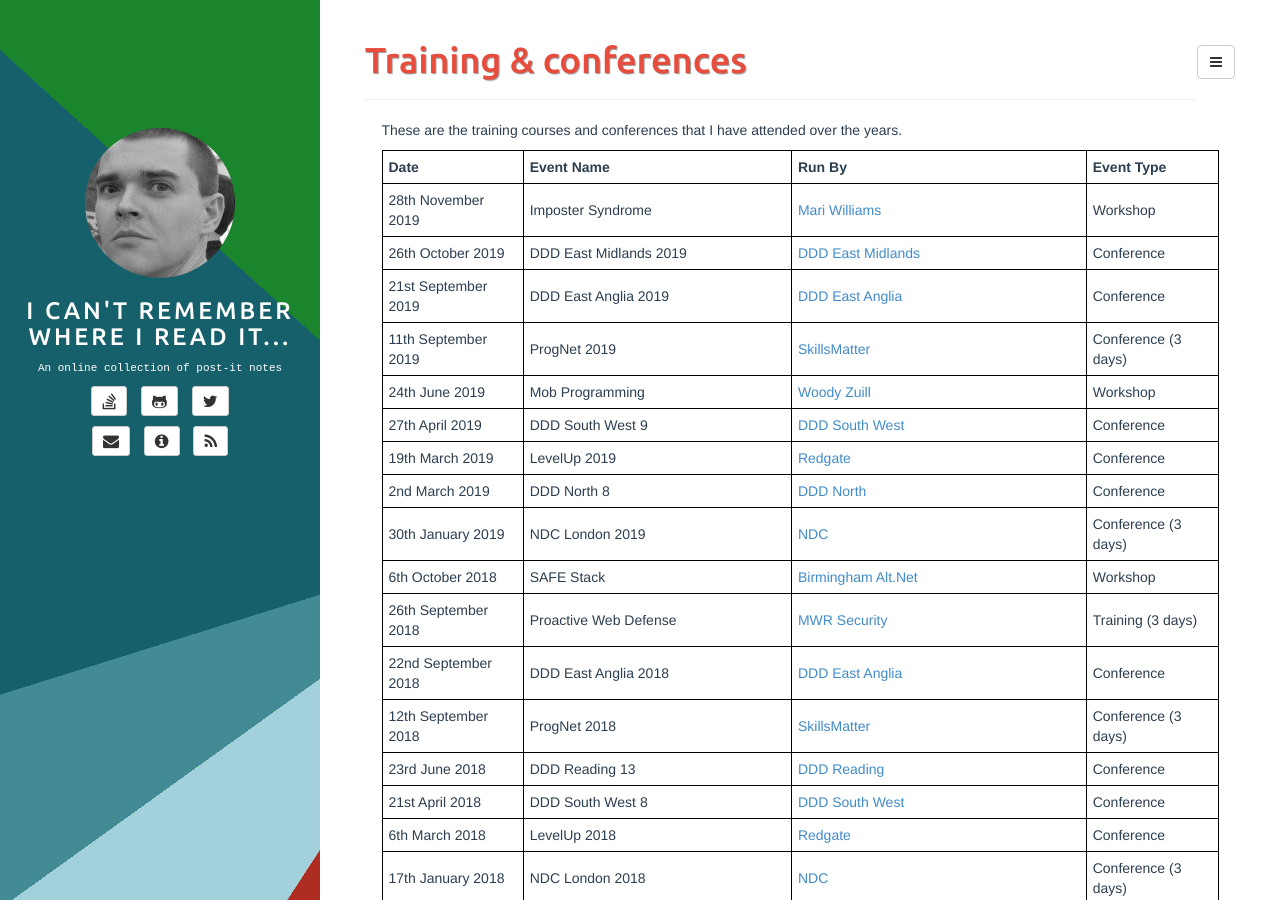
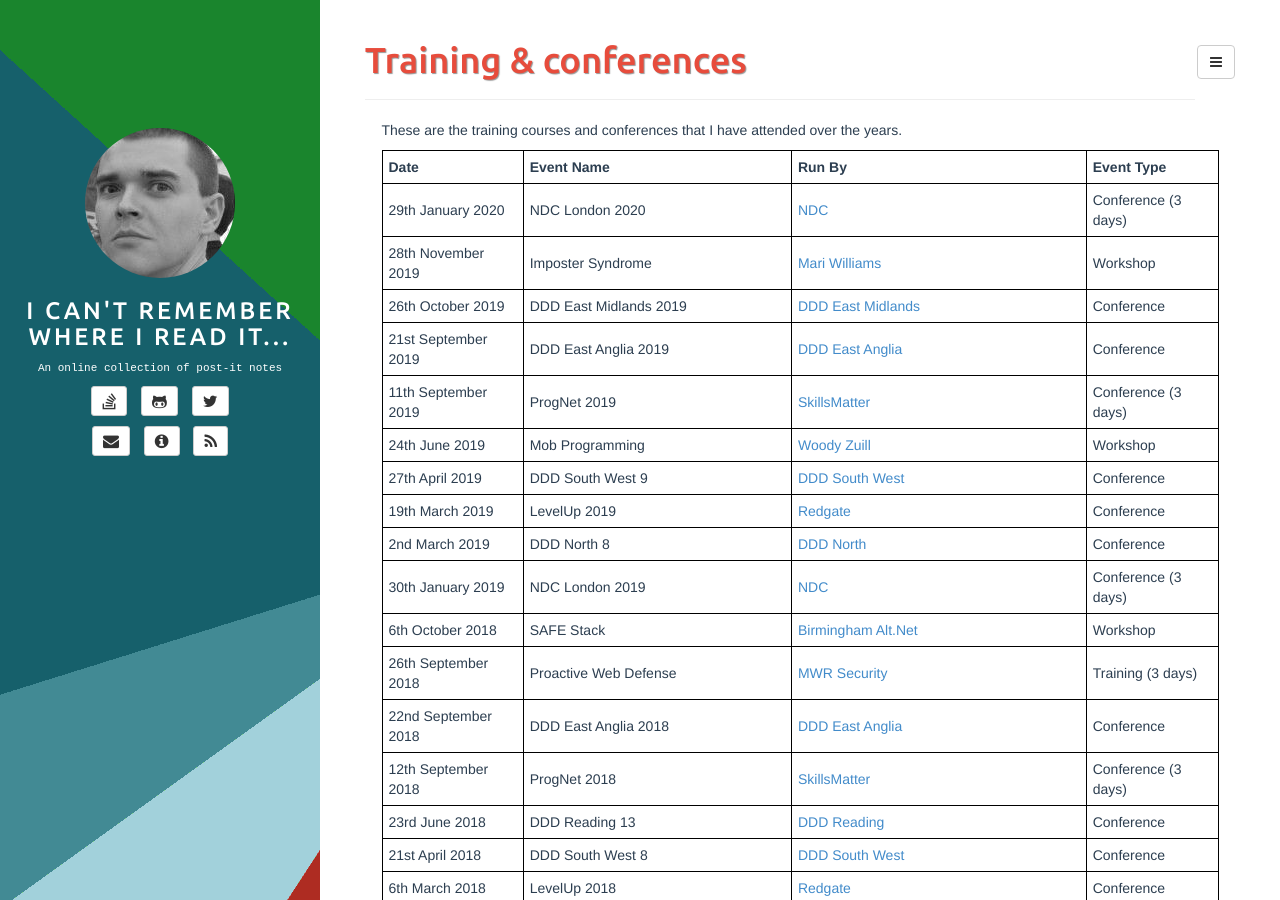
Before and after one commit to adrianbanks/adrianbanks.github.io, a Jekyll site: the page built from training.md, in a window 1280 px wide and 900 px high. Built offline with Jekyll 4.4.1, drawn with Linux system fonts in a browser that asks for light colours.

Commit message:
Add NDC London 2020 attendance

```diff
--- a/training.md
+++ b/training.md
@@ -7,6 +7,7 @@ These are the training courses and conferences that I have attended over the yea
 
 | **Date**            | **Event Name**                                     | **Run By**                                               | **Event Type**      |
 | ------------------- | -------------------------------------------------- | -------------------------------------------------------- | ------------------- |
+| 29th January 2020   | NDC London 2020                                    | [NDC][9]                                                 | Conference (3 days) |
 | 28th November 2019  | Imposter Syndrome                                  | [Mari Williams][26]                                      | Workshop            |
 | 26th October 2019   | DDD East Midlands 2019                             | [DDD East Midlands][25]                                  | Conference          |
 | 21st September 2019 | DDD East Anglia 2019                               | [DDD East Anglia][8]                                     | Conference          |
```
